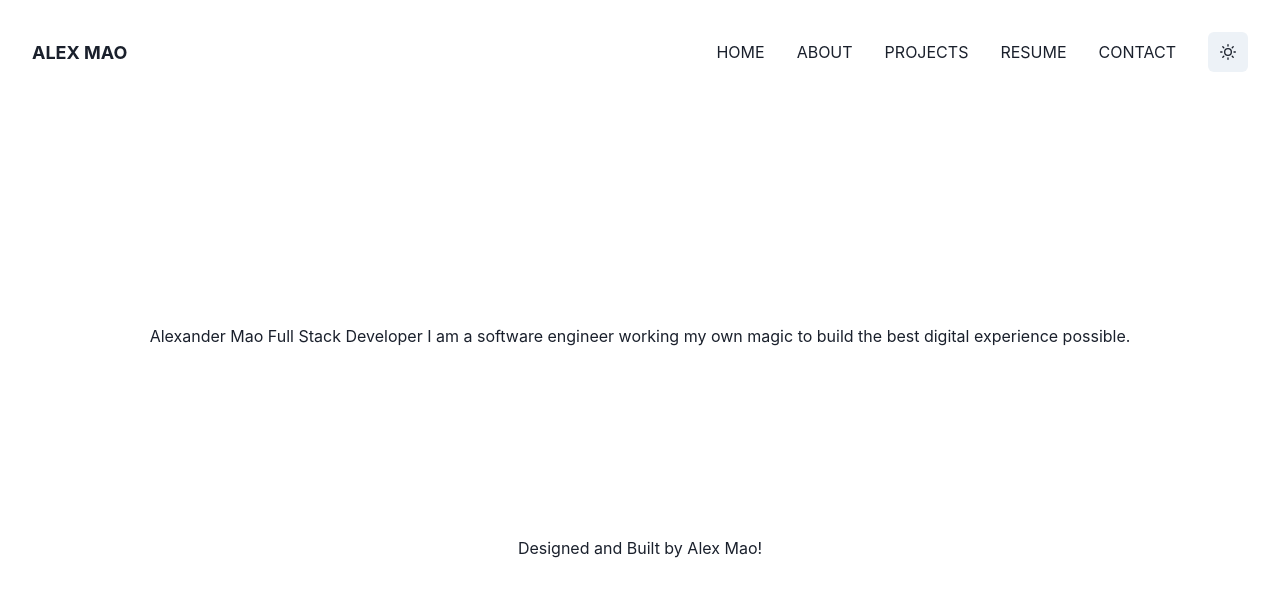
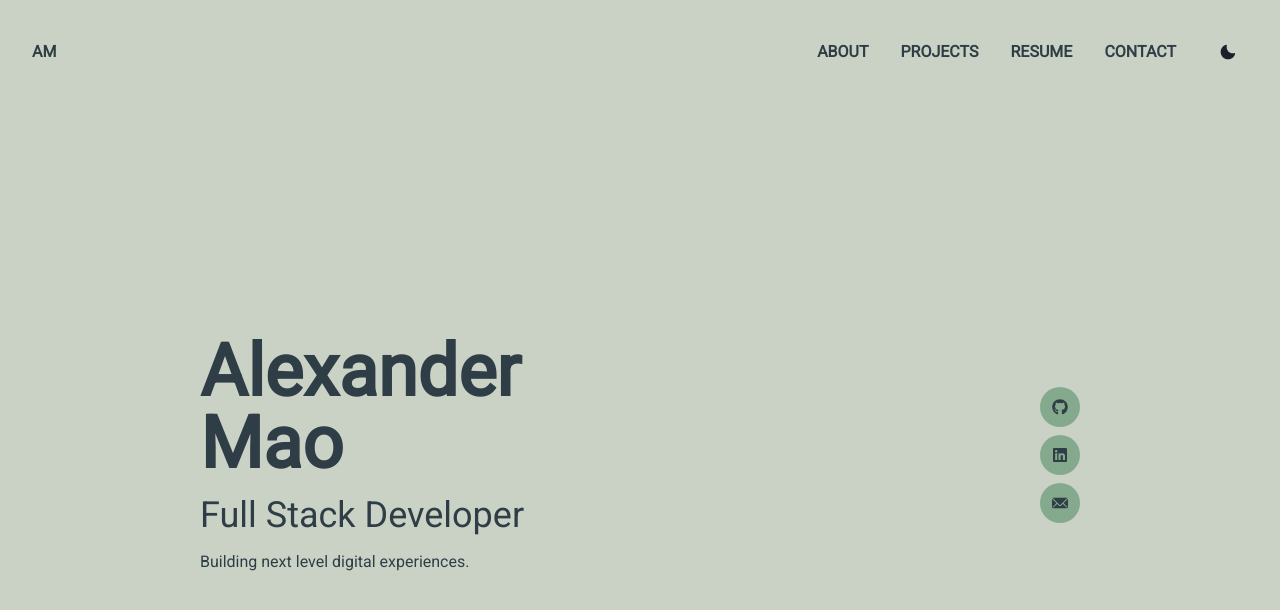
Before and after one commit to Alexxmao/portfolio, a Next.js app: page / in a window 1280 px wide. Shown: the top 610 px of the page. Built offline with nearby package versions, Linux system fonts and the light colour scheme.

Commit message:
Finished "Home" page

```diff
--- a/components/Footer.js
+++ b/components/Footer.js
@@ -1,10 +1,13 @@
-import { Text, Flex } from "@chakra-ui/react";
-// needs to be worked on so its at the bottom of the page && mobile responsive
-const Footer = (props) => {
-    return (
-        <Flex alignSelf="bottom" alignItems="bottom" justifyContent="center">
-            <Text>Designed and Built by Alex Mao!</Text>
-        </Flex>
+import { Text, useColorMode } from '@chakra-ui/react'
+
+
+const Footer = () => {
+    const colorModeText = useColorMode("brand.200", "brand.400")
+
+    return(
+            <Text fontSize="sm" color={ colorModeText }>
+                Designed and Developed by Alexander Mao
+            </Text>
     )
 }
 
--- a/components/Navbar.js
+++ b/components/Navbar.js
@@ -4,11 +4,15 @@ import { useState } from 'react'
 import { CloseIcon, HamburgerIcon, MoonIcon, SunIcon } from '@chakra-ui/icons'
 
 const MenuItem = ({ children, isLast, to='/' }) => {
+    const colorModeMenuItem = useColorModeValue("brand.500", "brand.100")
     return (
         <Text
         mb={{ base: isLast ? 0:8, sm: 0}}
         mr={{ base: 0, sm: isLast ? 0:8 }}
-        display="block">
+        display="block"
+        color={ colorModeMenuItem }
+        fontWeight="bold"
+        /*fontFamily={"Abel" | "sans-serif"}*/>
             <Link href={to}>{children}</Link>
         </Text>
     )
@@ -18,7 +22,9 @@ const Header = (props) => {
     const [show, setShow] = useState(false)
     const toggleMenu = () => setShow(!show)
     const { toggleColorMode } = useColorMode()
-    const colorModeButton = useColorModeValue(<SunIcon/>, <MoonIcon/>)
+    const colorModeButtonIcon = useColorModeValue(<MoonIcon/>, <SunIcon/>)
+    const colorModeText = useColorModeValue("brand.500", "brand.100")
+
 
     return(
         <Flex
@@ -32,9 +38,9 @@ const Header = (props) => {
     >
         {/* change to button w/ logo */}
       <Box w="200px">
-        <Text fontSize="lg" fontWeight="bold">
-          ALEX MAO
-        </Text>
+       <Text fontWeight="bold" display="block" color={ colorModeText }>
+        <Link href="/">AM</Link>
+       </Text>
       </Box>
 
       <Box display={{ base: 'block', md: 'none' }} onClick={toggleMenu}>
@@ -51,13 +57,11 @@ const Header = (props) => {
           direction={['column', 'row', 'row', 'row']}
           pt={[4, 4, 0, 0]}
         >
-            {/* remove home menu item */}
-          <MenuItem to="/">HOME</MenuItem>
           <MenuItem to="/about">ABOUT</MenuItem>
           <MenuItem to="/projects">PROJECTS</MenuItem>
           <MenuItem to="/resume">RESUME</MenuItem>
           <MenuItem to="/contact">CONTACT</MenuItem>
-          <MenuItem isLast><IconButton onClick={ toggleColorMode } icon={ colorModeButton }/></MenuItem>
+          <MenuItem isLast><IconButton onClick={ toggleColorMode } icon={ colorModeButtonIcon } bg="transparent"/></MenuItem>
         </Flex>
       </Box>
     </Flex>
--- a/constants/theme.js
+++ b/constants/theme.js
@@ -1,12 +1,32 @@
-    import { background, extendTheme } from "@chakra-ui/react"
-    import { mode } from "@chakra-ui/theme-tools"
+import { extendTheme } from "@chakra-ui/react";
+import { mode } from "@chakra-ui/theme-tools";
+import "@fontsource/roboto";
 
-    export const theme = extendTheme({
-        styles: {
-            global: ({
-                "html, body": {
-                    background: mode("white", "green")
-                }
-            })
+const styles = {
+    global: props => ({
+        body: {
+            bg: mode("#CAD2C5", "#2F3E46")(props),
         }
     })
+}
+
+const theme = extendTheme ({
+    colors: {
+        brand: {
+            //light
+            100: "#CAD2C5",
+            200: "#84A98C",
+            300: "#52796F",
+            400: "#354F52",
+            500: "#2F3E46"
+            //dark
+        },
+    },
+    styles,
+    fonts: {
+        heading: 'Roboto, sans-serif',
+        body: 'Roboto, sans-serif'
+    }
+})
+
+export default theme
--- a/package.json
+++ b/package.json
@@ -14,10 +14,13 @@
     "@chakra-ui/theme-tools": "^2.0.0",
     "@emotion/react": "^11.9.0",
     "@emotion/styled": "^11.8.1",
+    "@fontsource/abel": "^4.5.5",
+    "@fontsource/roboto": "^4.5.7",
     "framer-motion": "^6.3.3",
     "next": "12.1.6",
     "react": "18.1.0",
-    "react-dom": "18.1.0"
+    "react-dom": "18.1.0",
+    "react-icons": "^4.3.1"
   },
   "devDependencies": {
     "eslint": "8.15.0",
--- a/pages/_app.js
+++ b/pages/_app.js
@@ -2,14 +2,14 @@ import '../styles/globals.css'
 import { ChakraProvider } from '@chakra-ui/react'
 import Header from '../components/Navbar'
 import Footer from '../components/Footer'
-import { theme } from '../constants/theme'
+import theme from '../constants/theme'
 
 function MyApp({ Component, pageProps }) {
   return (
-    <ChakraProvider /* theme={ theme } needs to be fixed, not working ATM*/>
+    <ChakraProvider theme={theme}>
       <Header/>
       <Component {...pageProps} />
-      <Footer/>
+      {/* <Footer/> */}
     </ChakraProvider>
   )
 }
--- a/pages/index.js
+++ b/pages/index.js
@@ -1,11 +1,24 @@
-import { Flex, Text, useColorModeValue } from "@chakra-ui/react"
+import { EmailIcon } from "@chakra-ui/icons"
+import { FaGithub, FaLinkedin } from "react-icons/fa"
+import { Heading, Text, useColorModeValue, Stack, HStack, Button, IconButton } from "@chakra-ui/react"
 
 export default function Home(){
+  const colorModeText = useColorModeValue("brand.500", "brand.100")
+  const colorModeButton = useColorModeValue("brand.200", "brand.400")
   return (
-  <Flex height="50vh" alignItems="center" justifyContent="center">
-    <Text>Alexander Mao
-Full Stack Developer
-I am a software engineer working my own magic to build the best digital experience possible.</Text>
-  </Flex>
+    <HStack>
+      <Stack direction="column" align="left" p="25vh">
+        <Heading color={ colorModeText } size="4xl"> Alexander Mao </Heading>
+        <Text color={ colorModeText } fontSize="4xl"> Full Stack Developer </Text>
+        <Text color={ colorModeText } fontSize="l">
+          Building next level digital experiences.
+        </Text>
+      </Stack>
+      <Stack direction="column" align="right" p="25vh">
+        <IconButton icon={<FaGithub/>} bg={ colorModeButton } color={ colorModeText } isRound />
+        <IconButton icon={<FaLinkedin/>} bg={ colorModeButton } color={ colorModeText } isRound />
+        <IconButton icon={<EmailIcon/>} bg={ colorModeButton } color={ colorModeText } isRound />
+      </Stack>
+    </HStack>
   )
 }
```
Also changed, not shown: pages/about.js (added, +9 -0 lines), 1 other file (tests, documents, lock files or other folders).
